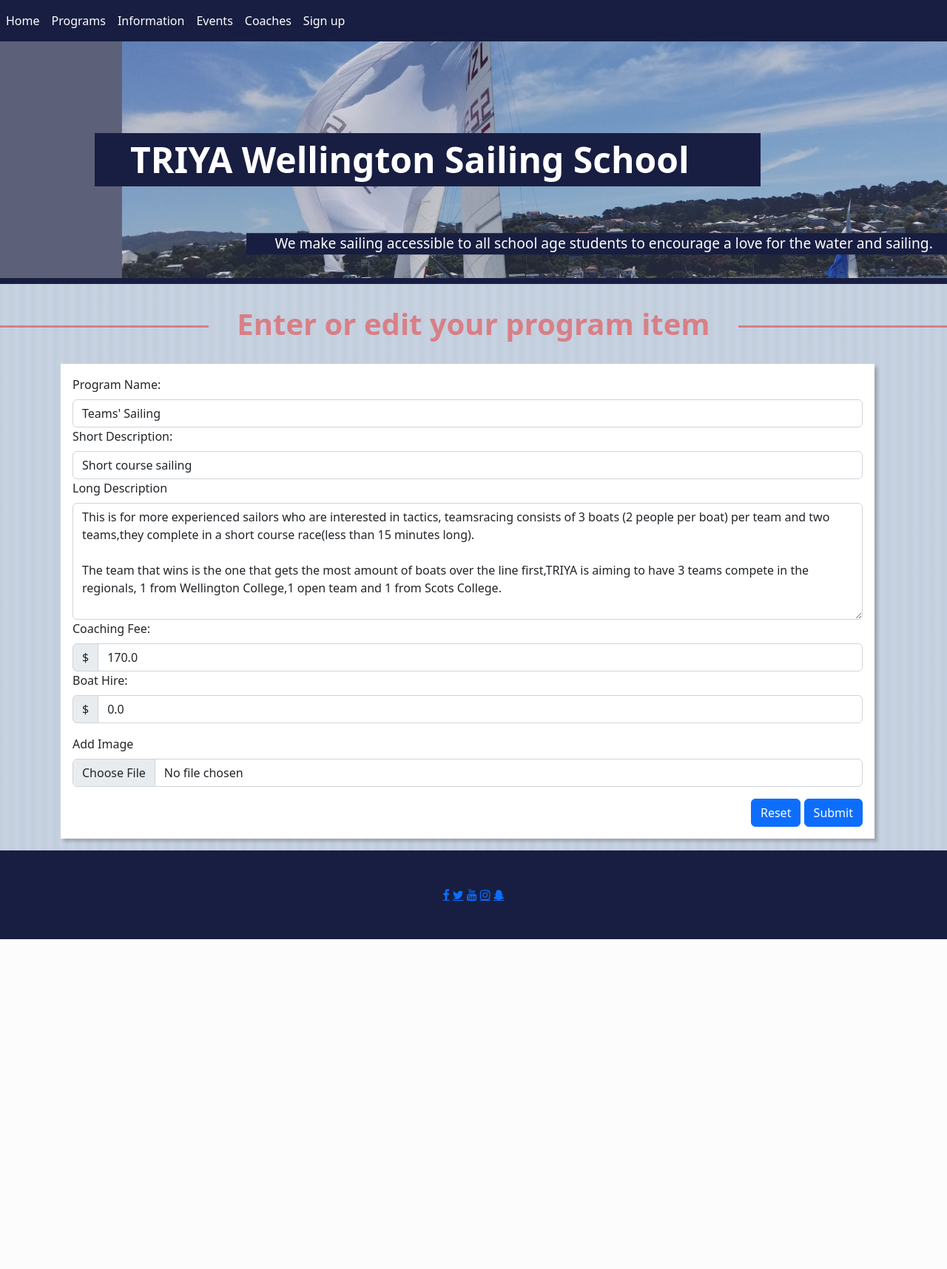
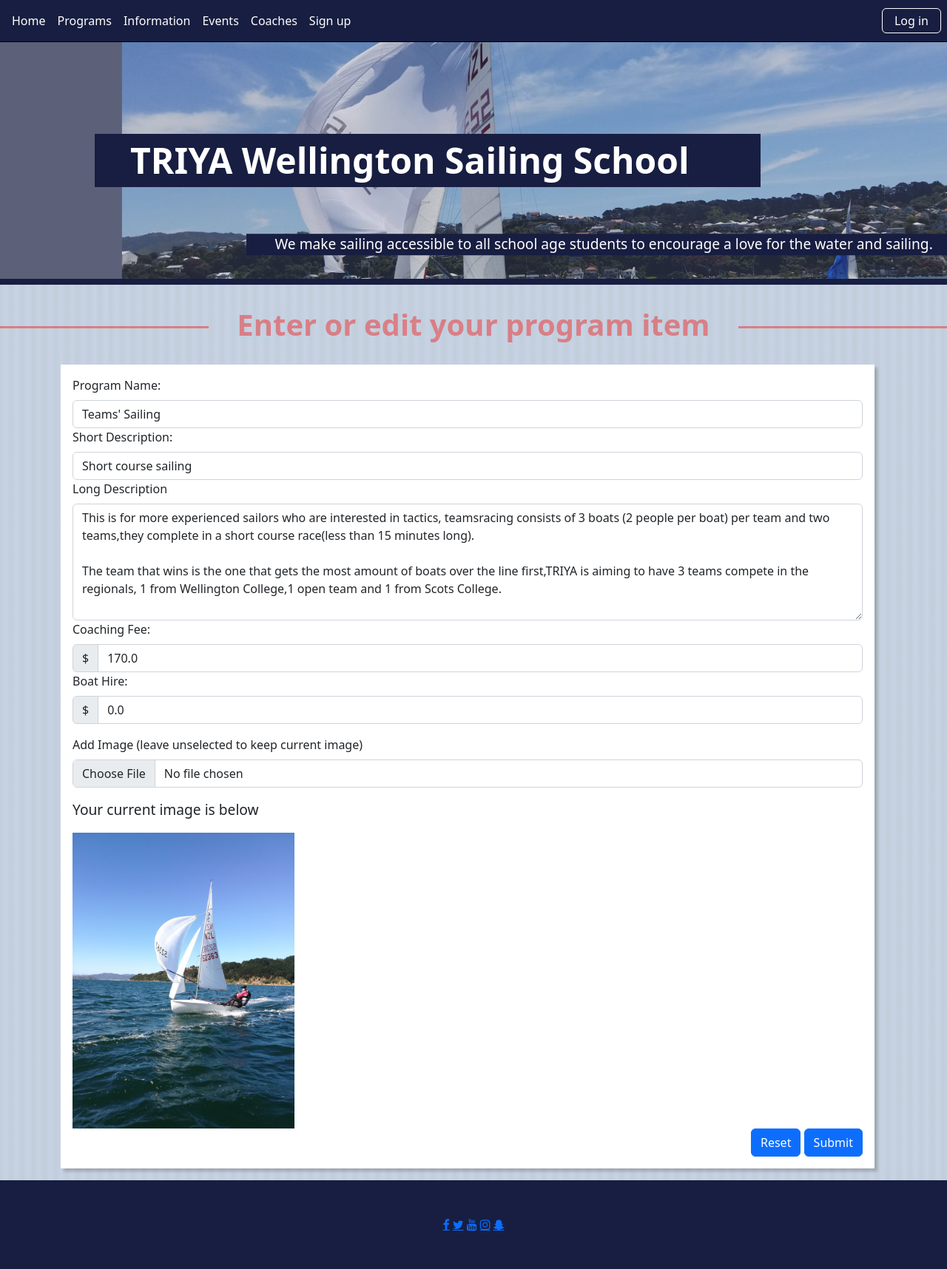
Before and after one commit to paul-khouri/Dynamic_TRIYA, a Flask app: page /program_cud/2 in a window 1280 px wide. Shown: the whole page at 74% size. Before the commit the page ends 1270 px from the top, so only its background shows below. Run offline with Flask 2, Linux system fonts and the light colour scheme; data comes from the database, SQL or seed files in the repository; both versions use the stored data as it was after the commit.

Commit message:
Image uploaded cleaned up with javascriot support, nav bar improved

```diff
--- a/server.py
+++ b/server.py
@@ -31,6 +31,18 @@
 def event_time(sqlite_dt):
     x = datetime.strptime(sqlite_dt, '%Y-%m-%d %H:%M:%S')
     return x.strftime("%H:%M")
+
+
+@app.route("/log_in")
+def log_in():
+    return None
+
+
+@app.route("/log_out")
+def log_out():
+    return None
+
+
 
 
 @app.route("/")
@@ -138,7 +150,7 @@
         if program_id == "0":
             return render_template("program_cud.html", id=program_id, form_data=empty_program)
         else:
-            sql = "select name, subtitle, content, coachingfee, boathire from program where program_id=?"
+            sql = "select name, subtitle, content, coachingfee, boathire, image from program where program_id=?"
             values_tuple = (program_id,)
             result = run_search_query_tuples(sql, values_tuple, db_path)
             if result is None:
--- a/templates/main_template.html
+++ b/templates/main_template.html
@@ -11,9 +11,42 @@
    <link rel="stylesheet" type="text/css" href="{{ url_for('static', filename='styles/main-styles.css') }}">
 </head>
 <body>
+<style>
+    .navbar{
+    background-color:  var(--deepblue);
+    border-bottom: 1px solid black;
+}
+.nav-item{
+
+}
+.nav-link{
+    font-size: 1em;
+    color:white;
+}
+.nav-item:hover{
+    background-color: var(--titles-trans) ;
+    color: var(--deepblue);
+}
+.nav-link:hover{
+    color: white;
+
+}
+.btn-outline{
+    border: 1px solid white;
+    padding: 0.25em 1em;
+}
+.btn-outline:hover{
+    background-color:var(--titles-trans);
+
+}
+</style>
     <div class="container-fluid white-box">
-        <nav class="navbar navbar-expand-sm">
-                <ul class="navbar-nav ">
+        <nav class="navbar navbar-expand-md d-flex navbar-dark px-2">
+                <button class="navbar-toggler" type="button" data-bs-toggle="collapse" data-bs-target="#collapsibleNavbar">
+                <span class="navbar-toggler-icon"></span>
+                </button>
+<div class="collapse navbar-collapse" id="collapsibleNavbar">
+                <ul class="navbar-nav flex-grow-1">
                     <li class="nav-item">
                         <a class="nav-link" href="{{ url_for('index') }}">Home</a>
                     </li>
@@ -33,6 +66,11 @@
                         <a class="nav-link" href="{{ url_for('program') }}#signup">Sign up</a>
                     </li>
                 </ul>
+                <div>
+                    <a href="" class="nav-link btn btn-outline">Log in</a>
+                </div>
+    </div>
+
         </nav>
         <div class="top">
             <img class="img-fluid" src="{% block banner %}{% endblock %}" alt="Banner Image">
--- a/templates/program_cud.html
+++ b/templates/program_cud.html
@@ -36,15 +36,81 @@
       </div>
     </div>
     <div class="mb-3">
-      <label for="imageupload" class="form-label">Add Image</label>
+      <label for="imageupload" class="form-label">Add Image (leave unselected to keep current image)</label>
       <input class="form-control" type="file" id="imageupload" name="file" accept=".png, .jpg,.jpeg" >
     </div>
+              <div class="preview">
+                  <p> Not files currently selected</p>
+              </div>
     <div class="text-end">
-      <button type="reset" class="btn btn-primary">Reset</button>
+      <button id="reset" type="reset" class="btn btn-primary">Reset</button>
       <button type="submit" class="btn btn-primary">Submit</button>
     </div>
   </form>
 
     </div>
      </div>
+    <script>
+
+   const input = document.querySelector("#imageupload")
+   const preview = document.querySelector(".preview")
+   const my_reset = document.querySelector("#reset")
+
+    input.addEventListener('change', imagedisplay)
+   my_reset.addEventListener('mouseup', reset)
+
+
+
+
+   my_img = new Image();
+   my_img.src = "{{ url_for('static', filename='images/'+form_data['image']) }}"
+   my_img.addEventListener('load', loading)
+    function loading(){
+       input.value=""
+        imagedisplay()
+    }
+    //window.onload = loading
+
+   function reset(){
+       input.value=""
+       imagedisplay()
+   }
+
+    function imagedisplay(){
+        console.log("changed")
+        let all_files = input.files;
+        image_file = all_files[0];
+        //remove preview <p> so it can be re written
+        while(preview.firstChild){
+            preview.removeChild(preview.firstChild)
+
+        }
+
+         const para = document.createElement('p')
+         const image = document.createElement('img')
+        if(all_files.length === 0){
+            para.textContent = "Your current image is below"
+            preview.appendChild(para)
+            image.src=my_img.src
+            console.log(image)
+            image.style.maxWidth = "300px";
+            preview.append(image)
+
+        }else{
+            para.textContent = `${image_file.name}, File size: ${image_file.size}. `
+            if(image_file.size > 20){
+                para.textContent += "Your file is very large and will take ages and ages to upload"
+            }
+            preview.appendChild(para)
+            const image = document.createElement('img')
+            image.src = URL.createObjectURL(image_file)
+            console.log(image)
+            image.style.maxWidth = "300px";
+            preview.append(image)
+        }
+
+
+
+    }
+    </script>
 {% endblock %}
```
Also changed, not shown: dbase/triya_data.sqlite, static/images/twinboats_water.jpg (added).
